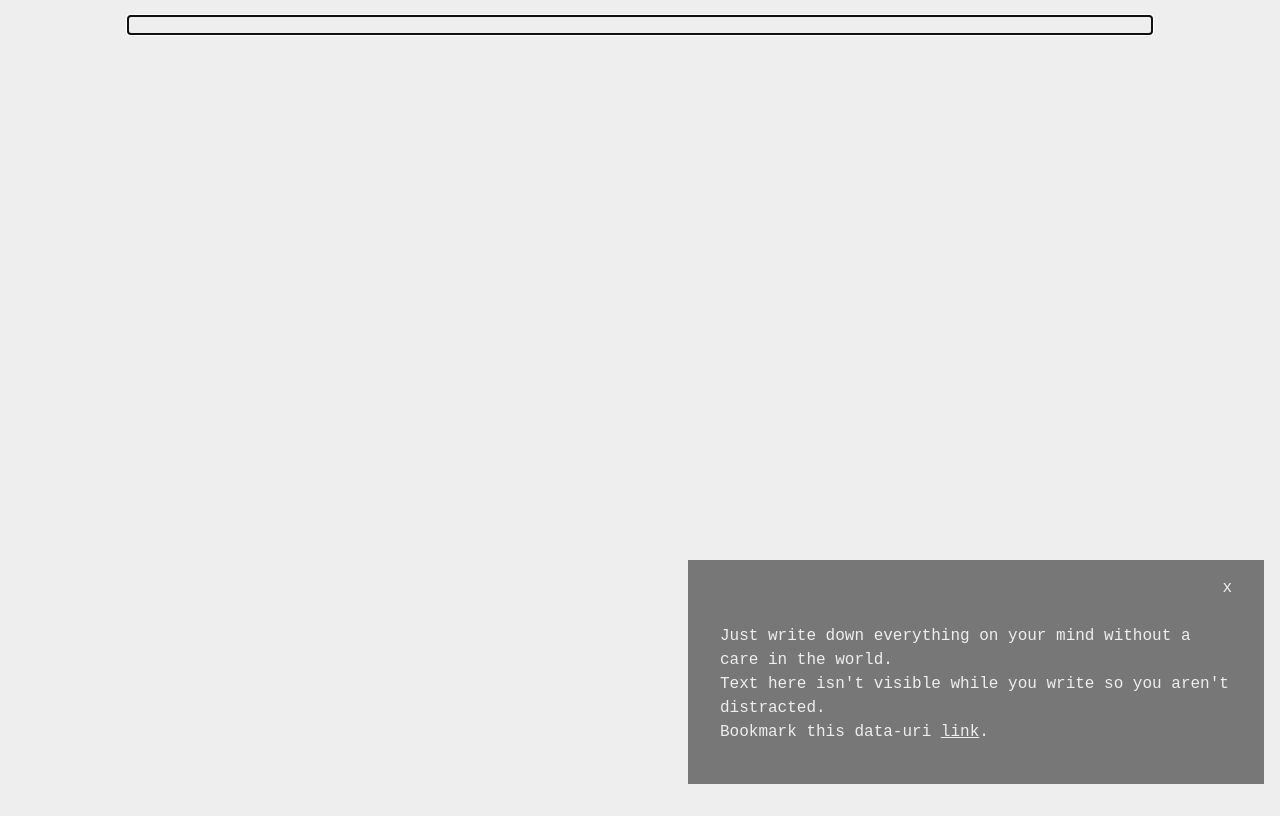
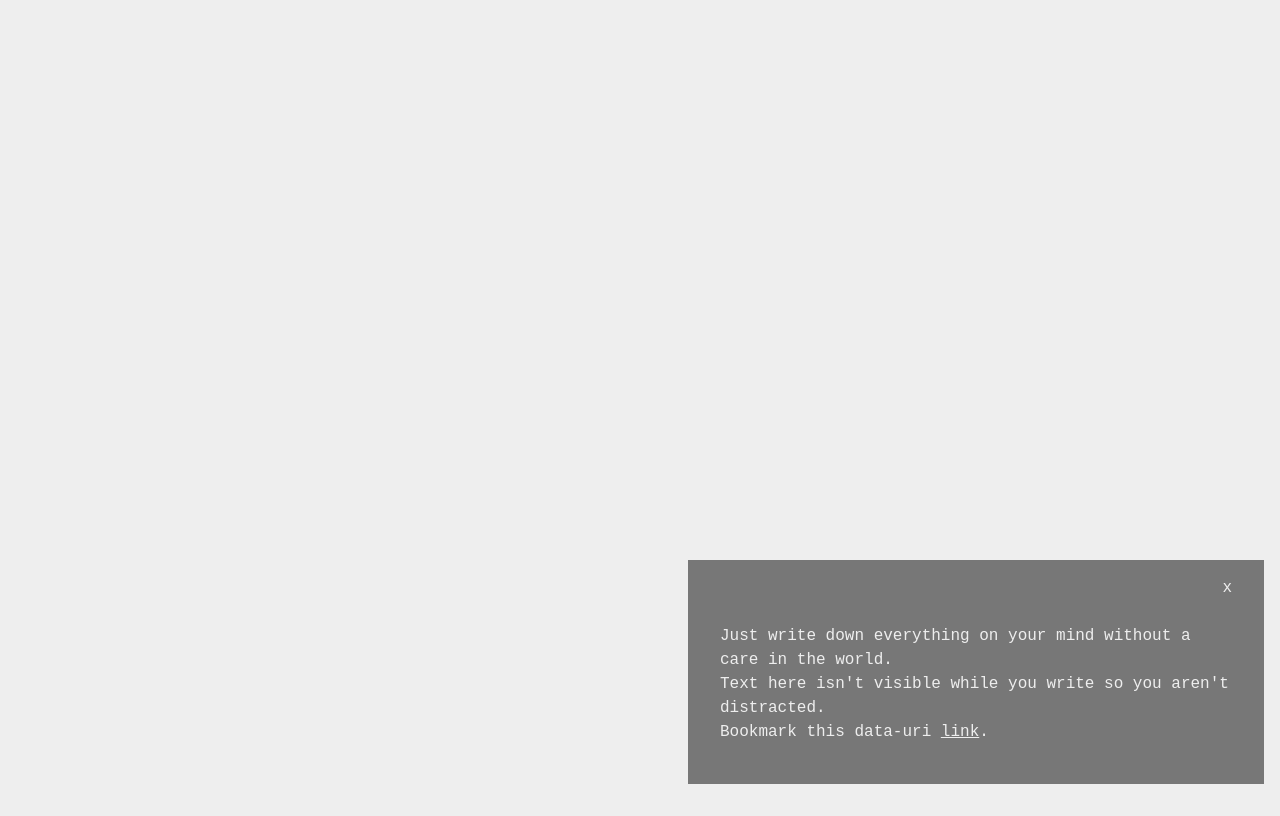
Before and after one commit to scriptspry/writerunblock, a plain HTML site: page index.html in a window 1280 px wide. Drawn offline with Linux system fonts and the light colour scheme.

Commit message:
CSS fixes

```diff
--- a/index.html
+++ b/index.html
@@ -5,12 +5,17 @@
     html, body {
       margin: 0;
       padding: 0;
+      width: 100%;
+      height: 100%;
       color: #eee;
       background: #eee;
       caret-color: #333;
     }
     #a {
-      margin: 1em 10%;
+      margin: 0 10%;
+      height: 100%;
+      padding-top: 1em;
+      outline: none;
     }
     #i {
       position: absolute;
```
